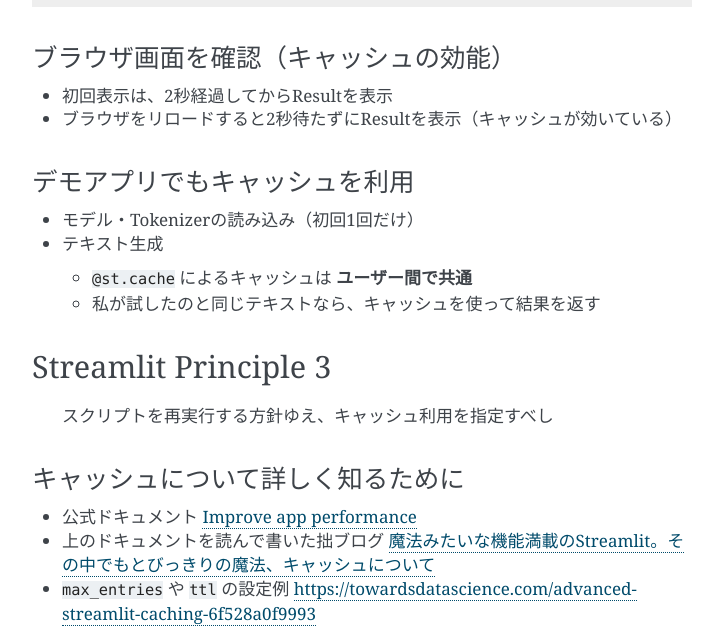
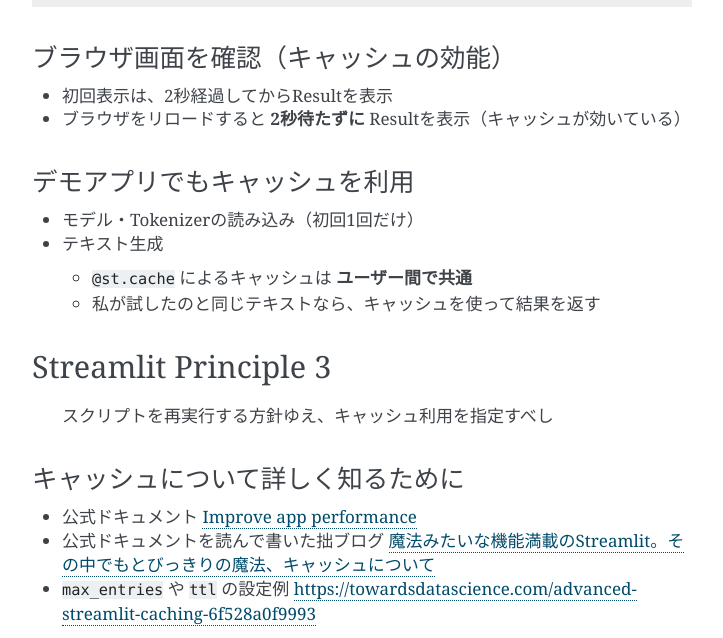
Before and after one commit to ftnext/2021_slides, a Sphinx documentation site: the page built from source/stapy_Aug_app_runner/streamlit_season.rst, in a window 1280 px wide and 900 px high, scrolled down 12643 px. Shown: the part 153-791 px from the top of the window, without its empty margins (388-1111 px from the left). Built offline with Sphinx 7.4.7, drawn with Linux system fonts in a browser that asks for light colours; comment, search, counter and statistics services are not loaded; some of the changed text lies outside the part shown.

Commit message:
[feat] Brush up

```diff
--- a/source/stapy_Aug_app_runner/principles/cache.rst.txt
+++ b/source/stapy_Aug_app_runner/principles/cache.rst.txt
@@ -9,7 +9,7 @@
 ------------------------------------------------
 
 * モデルに推論させる関数（＝時間のかかる処理）を単純化
-* ``time.sleep`` で必ず2秒かかる関数とする
+* ``time.sleep`` で **必ず2秒かかる** 関数とする
 
 :file:`first.py`
 ------------------------------------------------
@@ -74,7 +74,7 @@
 ------------------------------------------------
 
 * 初回表示は、2秒経過してからResultを表示
-* ブラウザをリロードすると2秒待たずにResultを表示（キャッシュが効いている）
+* ブラウザをリロードすると **2秒待たずに** Resultを表示（キャッシュが効いている）
 
 デモアプリでもキャッシュを利用
 ------------------------------------------------
@@ -94,7 +94,7 @@ Streamlit Principle 3
 ------------------------------------------------
 
 * 公式ドキュメント `Improve app performance <https://docs.streamlit.io/en/stable/caching.html>`_
-* 上のドキュメントを読んで書いた拙ブログ `魔法みたいな機能満載のStreamlit。その中でもとびっきりの魔法、キャッシュについて <https://nikkie-ftnext.hatenablog.com/entry/streamlit-magical-cache>`_
+* 公式ドキュメントを読んで書いた拙ブログ `魔法みたいな機能満載のStreamlit。その中でもとびっきりの魔法、キャッシュについて <https://nikkie-ftnext.hatenablog.com/entry/streamlit-magical-cache>`_
 * ``max_entries`` や ``ttl`` の設定例 https://towardsdatascience.com/advanced-streamlit-caching-6f528a0f9993
 
 小まとめ🥟：Streamlit Principles
```
